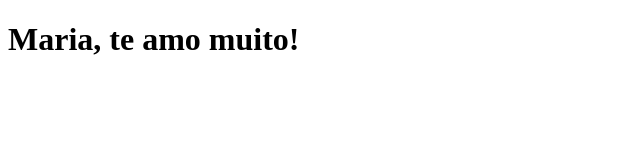
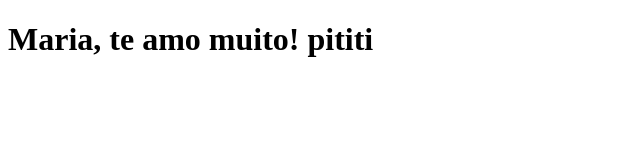
Before and after one commit to Deleandro/tabnews-dsr, a Next.js app: page / in a window 1280 px wide. Shown: the top 160 px of the page, without its empty margins (0-640 px from the left). Built offline with nearby package versions, Linux system fonts and the light colour scheme.

Commit message:
modica a frase 2

```diff
--- a/pages/index.js
+++ b/pages/index.js
@@ -1,5 +1,7 @@
 function Home() {
-  return  <h1>Maria, te amo muito!</h1>
+  return  <h1>Maria, te amo muito!
+    pititi
+  </h1>
 }
 
 export default Home;
```
